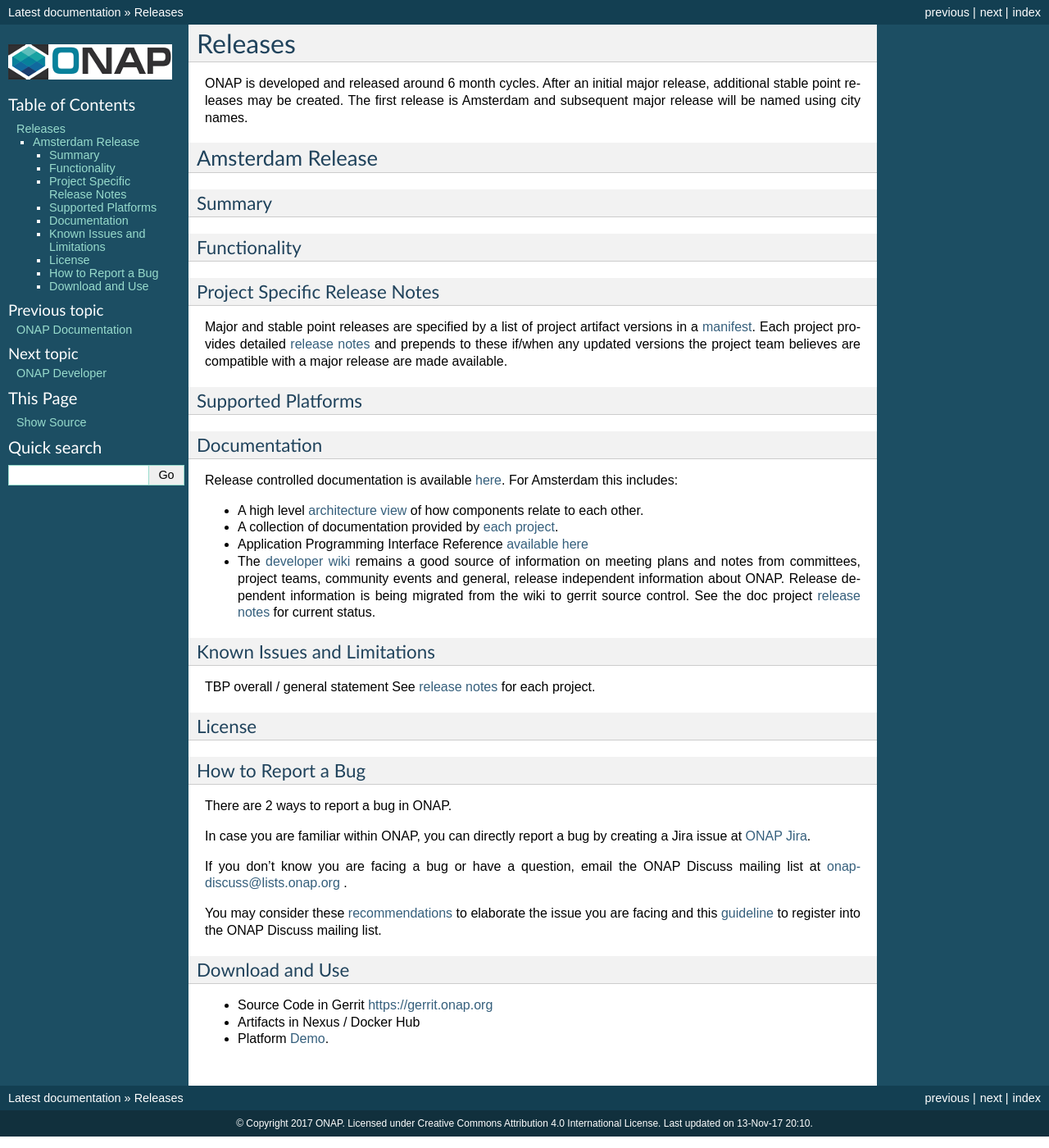
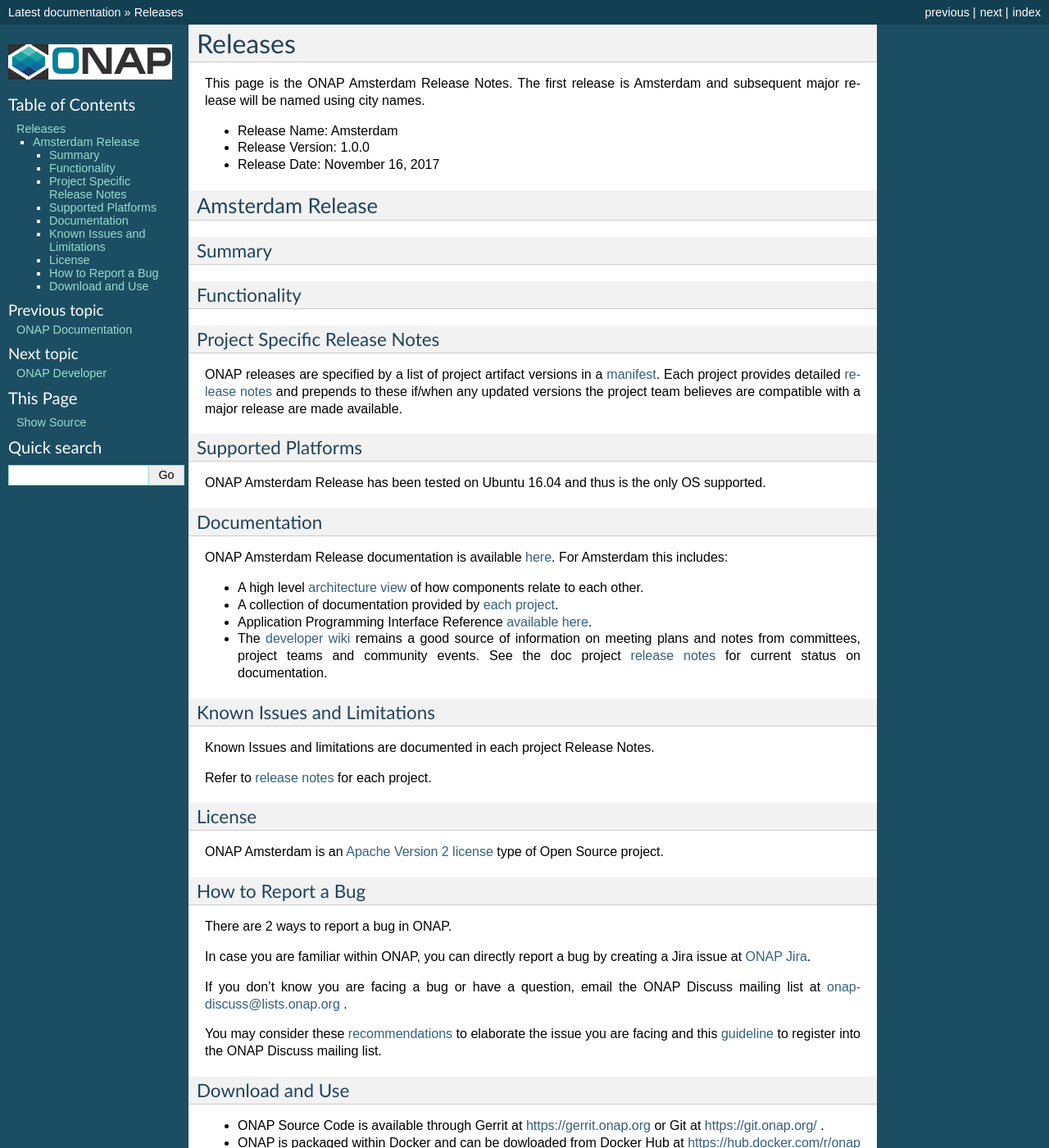
Before and after one commit to onap/doc, a Sphinx documentation site: the page built from docs/release/index.rst, in a window 1280 px wide and 1400 px high. Shown: the whole window at 82% size. Built offline with Sphinx 7.4.7, drawn with Linux system fonts in a browser that asks for light colours; formulas are drawn with MathJax 3; pages that are not in the unit, such as notebooks, are missing from menus; some of the changed text lies outside the part shown.

Commit message:
Update Master Release Notes
Following section were edited:
-Release
-Supported platform
-Documentation
-Known Issues and limitations
-License
-Download and Use

Change-Id: I99b7057e612f6d9dccfa98f735751e3686f68170
Issue-Id: DOC-150
Signed-off-by: Gildas Lanilis <gildas.lanilis@huawei.com>

```diff
--- a/docs/release/index.rst
+++ b/docs/release/index.rst
@@ -3,10 +3,11 @@
 
 Releases
 ========
-ONAP is developed and released around 6 month cycles. After an initial
-major release, additional stable point releases may be created.  The first
-release is Amsterdam and subsequent major release will be named using city
-names.
+This page is the ONAP Amsterdam Release Notes. The first release is Amsterdam and subsequent major release will be named using city names.
+
+* Release Name: Amsterdam
+* Release Version: 1.0.0
+* Release Date: November 16, 2017
 
 
 Amsterdam Release
@@ -21,7 +22,7 @@
 
 Project Specific Release Notes
 ++++++++++++++++++++++++++++++
-Major and stable point releases are specified by a list of project artifact
+ONAP releases are specified by a list of project artifact
 versions in a :ref:`manifest<doc-release-manifest>`.
 Each project provides detailed :ref:`release notes<doc-releaserepos>`
 and prepends to these if/when any updated versions the project team believes
@@ -30,11 +31,11 @@
 
 Supported Platforms
 +++++++++++++++++++
-
+ONAP Amsterdam Release has been tested on Ubuntu 16.04 and thus is the only OS supported.
 
 Documentation
 +++++++++++++
-Release controlled documentation is available :ref:`here <master_index>`.
+ONAP Amsterdam Release documentation is available :ref:`here <master_index>`.
 For Amsterdam this includes:
 
 * A high level :ref:`architecture view<doc-architecture>` of how components
@@ -43,24 +44,23 @@
 * A collection of documentation provided
   by :ref:`each project <doc_onap-developer_guide_projects>`.
 
-* Application Programming Interface Reference :ref:`available here <doc-apiref>`
+* Application Programming Interface Reference :ref:`available here <doc-apiref>`.
 
 * The `developer wiki <http://wiki.onap.org>`_ remains a good source of
-  information on meeting plans and notes from committees, project teams,
-  community events and general, release independent information about
-  ONAP.  Release dependent information is being migrated from the wiki to
-  gerrit source control. See the doc
-  project :ref:`release notes <doc-release-notes>` for current status.
+  information on meeting plans and notes from committees, project teams and
+  community events. See the doc
+  project :ref:`release notes <doc-release-notes>` for current status on documentation.
 
 
 Known Issues and Limitations
 ++++++++++++++++++++++++++++
-TBP overall / general statement
-See :ref:`release notes <doc-releaserepos>` for each project.
+Known Issues and limitations are documented in each project Release Notes.
+
+Refer to :ref:`release notes <doc-releaserepos>` for each project.
 
 License
 +++++++
-
+ONAP Amsterdam is an `Apache Version 2 license <http://www.apache.org/licenses/LICENSE-2.0>`_ type of Open Source project.
 
 How to Report a Bug
 +++++++++++++++++++
@@ -76,8 +76,8 @@
 Download and Use
 ++++++++++++++++
 
-* Source Code in Gerrit https://gerrit.onap.org
+* ONAP Source Code is available through Gerrit at https://gerrit.onap.org or Git at https://git.onap.org/ .
 
-* Artifacts in Nexus / Docker Hub
+* ONAP is packaged within Docker and can be dowloaded from Docker Hub at https://hub.docker.com/r/onap .
 
-* Platform :ref:`Demo <demo-installing-running-onap>`.
+* To Install Amsterdam ONAP refer to :ref:`Setting Up ONAP <demo-installing-running-onap>`.
```
